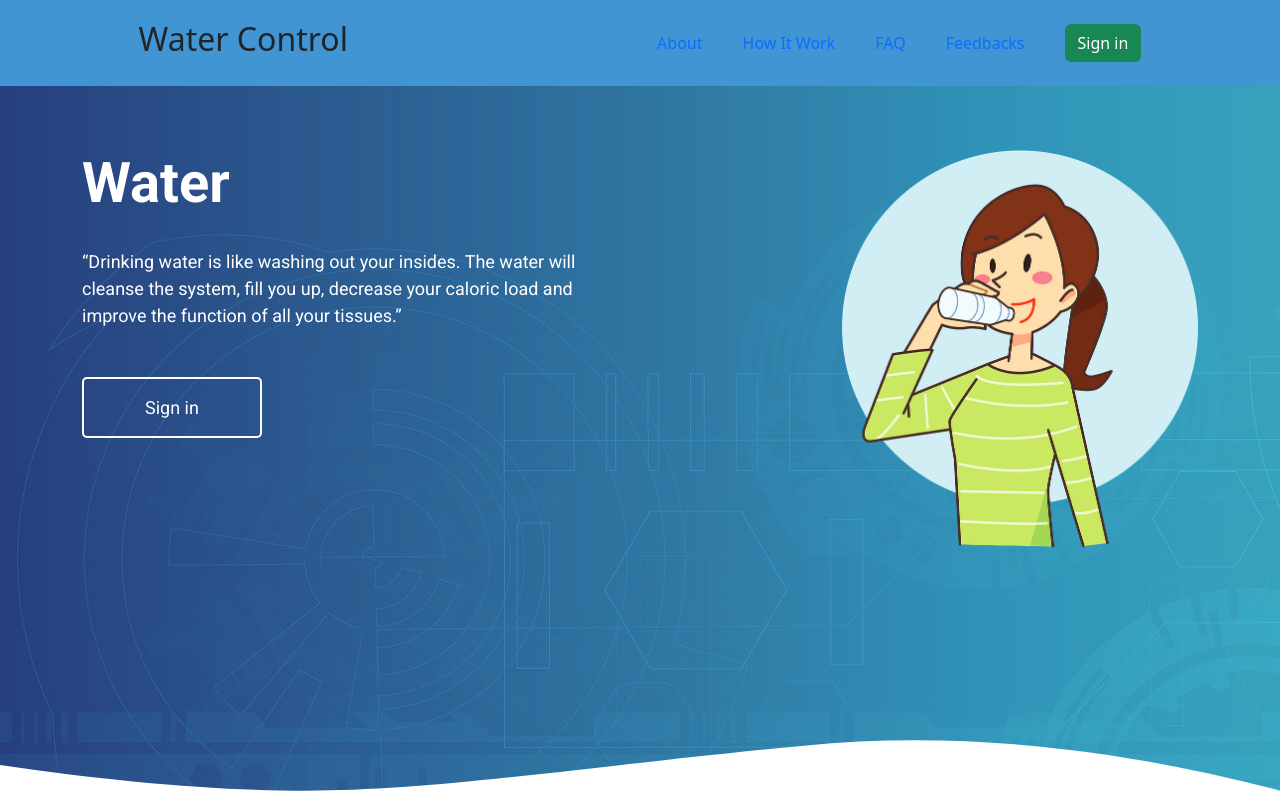
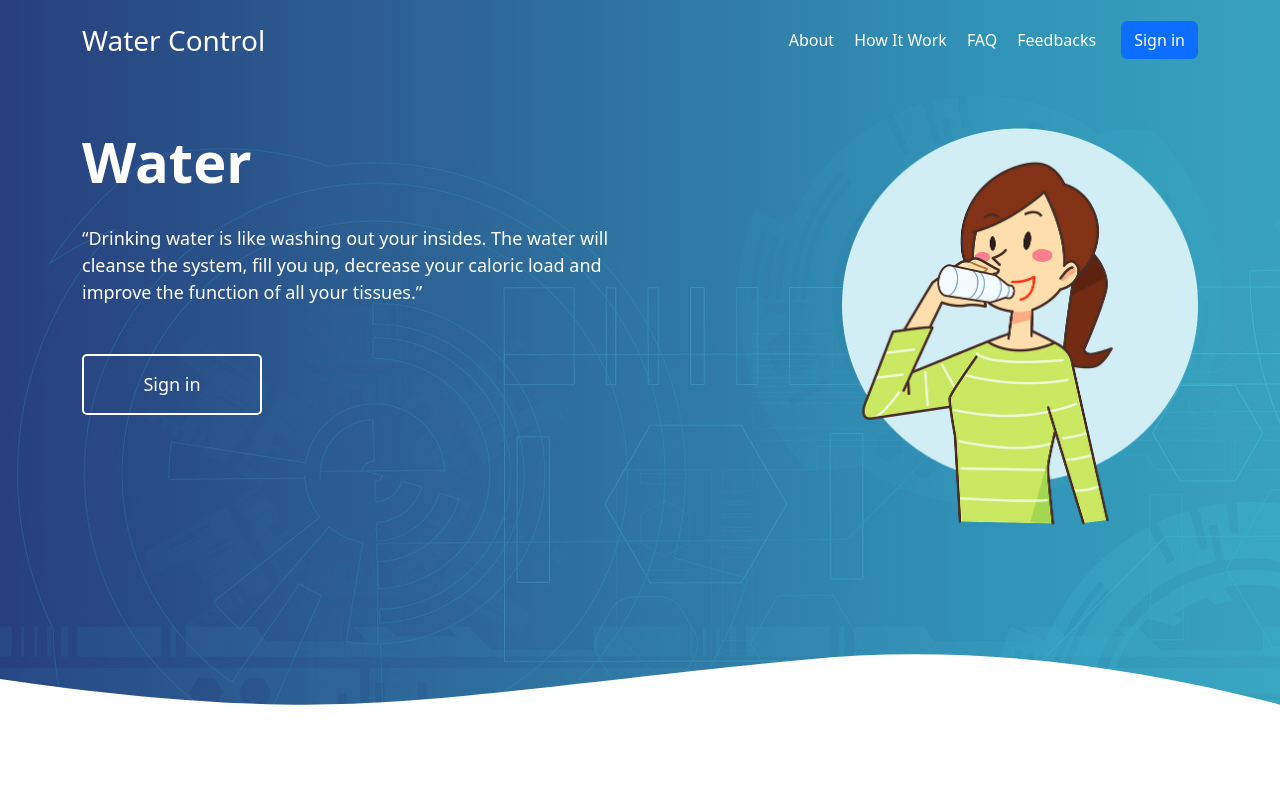
Before and after one commit to SviatLight/water-control, a React (Create React App) app: page / in a window 1280 px wide. Shown: the top 800 px of the page. Built offline with nearby package versions, Linux system fonts and the light colour scheme; no server answers.

Commit message:
added navbar styles

```diff
--- a/src/components/BurgerMenu/BurgerMenu.module.css
+++ b/src/components/BurgerMenu/BurgerMenu.module.css
@@ -47,7 +47,7 @@
 .burger_icons {
   width: 35px;
   height: 35px;
-  color: #0d6efd;
+  color: #ffffff;
 }
 
 .burger_icon_close {
--- a/src/components/Header/Header.jsx
+++ b/src/components/Header/Header.jsx
@@ -2,6 +2,7 @@ import React from "react";
 import style from "./Header.module.css";
 import waterIcn from "../../images/water.png";
 import { useNavigate, useOutletContext } from "react-router-dom";
+import NavBar from "../NavBar/NavBar";
 
 const Header = () => {
   const navigate = useNavigate();
@@ -9,6 +10,7 @@ const Header = () => {
 
   return (
     <section className={style.header}>
+      <NavBar />
       <div className={style.wave}>
         <svg width="100%" height="355px" viewBox="0 0 1920 355" version="1.1" xmlns="http://www.w3.org/2000/svg"
           xmlnsXlink="http://www.w3.org/1999/xlink">
--- a/src/components/Header/Header.module.css
+++ b/src/components/Header/Header.module.css
@@ -16,7 +16,7 @@
     url(../../images/header-bg.jpg);
   position: relative;
   display: flex;
-  padding-top: 5%;
+  padding-top: 10%;
 }
 
 .header .wave {
@@ -82,6 +82,10 @@
     width: 100%;
   }
 
+  .header {
+    padding-top: 20%;
+  }
+
   .header h1 {
     font-size: 2.5rem;
     text-align: center;
--- a/src/components/NavBar/NavBar.jsx
+++ b/src/components/NavBar/NavBar.jsx
@@ -1,4 +1,4 @@
-import React from "react";
+import React, { useEffect, useState } from "react";
 import style from "./NavBar.module.css";
 import BurgerMenu from "../BurgerMenu/BurgerMenu";
 import { useNavigate, useOutletContext } from "react-router-dom";
@@ -6,38 +6,53 @@ import { useNavigate, useOutletContext } from "react-router-dom";
 const NavBar = () => {
   const navigate = useNavigate();
   const { user } = useOutletContext();
+  const [headerBgColor, setHeaderBgColor] = useState("transparent")
+
+  const listenScrollEvent = () => {
+    window.scrollY < 300
+      ? setHeaderBgColor("transparent")
+      : setHeaderBgColor("rgba(39, 70, 133, 0.8)")
+  }
+  useEffect(() => {
+    window.addEventListener("scroll", listenScrollEvent)
+  });
+  const profileButton = () => {
     return (
-    <header className={style.nav_bar}>
-      <h2>Water Control</h2>
-      <ul className={style.nav_bar_menu}>
-        <li className={style.menuItem}>
-          <a href="/">About</a>
-        </li>
-        <li className={style.menuItem}>
-          <a href="/">How It Work</a>
-        </li>
-        <li className={style.menuItem}>
-          <a href="/">FAQ</a>
-        </li>
-        <li className={style.menuItem}>
-          <a href="/feedback">Feedbacks</a>
-        </li>
-        {user ? (
-          <div>
+      user ? (
+        <div className={style.profile} >
           <BurgerMenu />
-          </div>
+        </div >
       ) : (
-          <div>
+        <div className={style.profile} >
           <button
-              className="btn btn-success"
-              onClick={() => navigate("/login")}
-            >
+            className="btn btn-primary"
+            onClick={() => navigate("/login")}>
             Sign in
           </button>
         </div>
-        )}
+      )
+    )
+  }
+
+  return (
+    <div>
+      <header id="header" className="fixed-top d-flex align-items-center content" style={{ backgroundColor: ` ${headerBgColor}`, height: '80px' }}>
+        <div className={`container d-flex justify-content-between align-items-center ${style.content}`}>
+          <div className={style.logo}>
+            <h1><a href="index.html">Water Control</a></h1>
+          </div>
+          <nav className={style.navbar}>
+            <ul>
+              <li><a href="/">About</a></li>
+              <li><a href="/">How It Work</a></li>
+              <li><a href="/">FAQ</a></li>
+              <li><a href="/feedback">Feedbacks</a></li>
             </ul>
-    </header>
+          </nav>
+          {profileButton()}
+        </div>
+      </header >
+    </div >
   );
 };
 
--- a/src/components/NavBar/NavBar.module.css
+++ b/src/components/NavBar/NavBar.module.css
@@ -1,29 +1,93 @@
-li {
-  list-style: none;
+.nav {
+  height: 80px;
+  transition: all 0.5s;
+  z-index: 997;
+  transition: all 0.5s;
 }
 
-a {
+.logo h1 {
+  font-size: 28px;
+  margin: 0;
+  padding: 4px 0;
+  line-height: 1;
+  font-weight: 500;
+}
+
+.logo h1 a {
+  color: #fff;
   text-decoration: none;
 }
 
-.nav_bar {
-  display: flex;
-  justify-content: space-around;
-  align-items: center;
-  padding: 20px 0;
-  background-color: #4195d2;
+.navbar {
+  padding: 0;
+  margin-left: auto;
 }
 
-.nav_bar_menu {
+.navbar ul {
+  margin: 0;
+  padding: 0;
   display: flex;
-  flex-wrap: wrap;
+  list-style: none;
   align-items: center;
-  gap: 40px;
-  margin: 0;
 }
 
-@media (max-width: 768px) {
-  .menuItem {
-    display: none;
+.navbar li {
+  position: relative;
+}
+
+.navbar a,
+.navbar a:focus {
+  display: flex;
+  align-items: center;
+  justify-content: space-between;
+  padding: 10px;
+  font-size: 16px;
+  font-weight: 400;
+  color: #ffffff;
+  white-space: nowrap;
+  transition: 0.3s;
+  text-decoration: none;
+}
+
+.navbar a i,
+.navbar a:focus i {
+  font-size: 12px;
+  line-height: 0;
+  margin-left: 5px;
+}
+
+.navbar a:hover,
+.navbar .active,
+.navbar .active:focus,
+.navbar li:hover > a {
+  color: rgba(255, 255, 255, 0.65);
+}
+
+.profile {
+  margin-left: 15px;
+}
+
+@media screen and (max-width: 992px) {
+  .content {
+    justify-content: center !important;
+    flex-wrap: wrap;
+    padding-top: 10px;
+  }
+
+  .nav {
+    height: 100px;
+    justify-content: left !important;
+  }
+
+  .profile {
+    order: 2;
+  }
+
+  .logo {
+    order: 1;
+  }
+
+  .navbar {
+    order: 3;
   }
 }
--- a/src/components/NavBar/NavBarLayout.jsx
+++ b/src/components/NavBar/NavBarLayout.jsx
@@ -1,12 +1,12 @@
 import React from "react";
-import NavBar from "./NavBar";
 import { Outlet, useOutletContext } from "react-router-dom";
+import Header from "../Header/Header";
 
 const NavBarLayout = ({ children }) => {
   const context = useOutletContext();
   return (
     <>
-      <NavBar />
+      <Header />
       {children}
       <Outlet context={context} />
     </>
--- a/src/components/landing/Landing.jsx
+++ b/src/components/landing/Landing.jsx
@@ -4,12 +4,10 @@ import { useNavigate, useOutletContext } from "react-router-dom";
 import StepsToSuccess from "../StepToSuccess/StepsToSuccess";
 import RegistrationSteps from "../RegistrationSteps/RegistrationSteps";
 import Footer from "../Footer/Footer";
-import Header from "../Header/Header";
 
 const Landing = () => {
   return (
     <div className={style.wrapper}>
-      <Header />
       <StepsToSuccess />
       <RegistrationSteps />
       <Footer />
```
Lines whose indentation alone changed are shown as unchanged.
